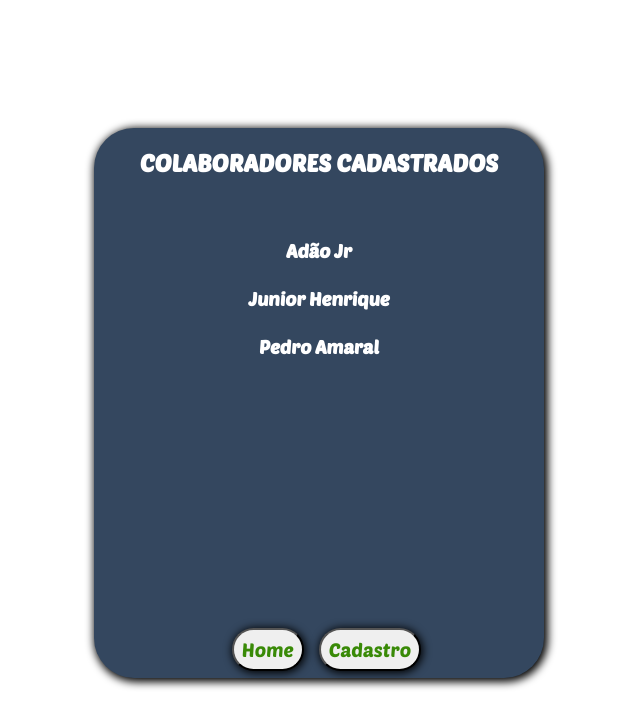
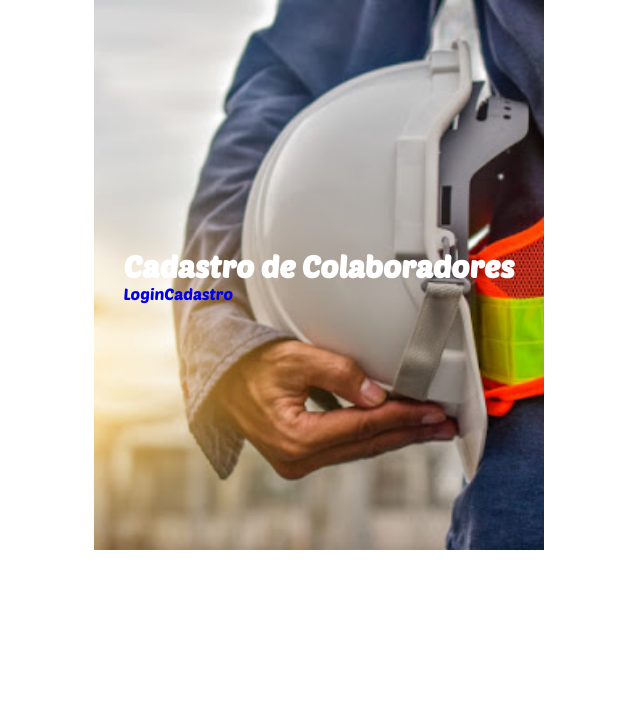
Before and after one commit to AdaoBJr/CadastroColaboradores, a React (Create React App) app in the folder cadastro-colaboradores/: page / in a window 1280 px wide. Shown: the top 728 px of the page, without its empty margins (321-961 px from the left). Built offline with nearby package versions, Linux system fonts and the light colour scheme.

Commit message:
Implementando notFound

```diff
--- a/cadastro-colaboradores/src/App.css
+++ b/cadastro-colaboradores/src/App.css
@@ -2,6 +2,7 @@
   background-image: url(./images/colaborador.jpeg);
   background-position: center;
   background-repeat: no-repeat;
+  background-size: cover;
   margin: 0 auto;
   display: flex;
   flex-direction: column;
@@ -12,6 +13,6 @@
 }
 
 .sectionHome h1 {
-  color: aliceblue;
+  color: white;
   font-size: 1.9em;
 }
--- a/cadastro-colaboradores/src/App.js
+++ b/cadastro-colaboradores/src/App.js
@@ -2,6 +2,7 @@
 import Login from './Pages/Login';
 import Home from './Pages/Home';
 import Employes from './Pages/Employes';
+import NotFound from './Pages/NotFound';
 import { BrowserRouter as Router, Switch, Route } from 'react-router-dom';
 import './App.css';
 
@@ -10,15 +11,15 @@
     <div>
       <Router>
         <Switch>
-          {/* <Route exact path="/" component={Home} /> */}
-          {/* <Route path="/login" component={Login} /> */}
-          {/* <Route path="/register" component={Register} /> */}
+          <Route exact path="/" component={Home} />
+          <Route path="/login" component={Login} />
+          <Route path="/register" component={Register} />
           <Route path="/employes" component={Employes} />
-          {/* <Route component={NotFound} /> */}
+          <Route component={NotFound} />
         </Switch>
       </Router>
       {/* <Register /> */}
-      <Employes />
+      {/* <Employes /> */}
     </div>
   );
 }
--- a/cadastro-colaboradores/src/Pages/NotFound.jsx
+++ b/cadastro-colaboradores/src/Pages/NotFound.jsx
@@ -1,9 +1,18 @@
 import React, { Component } from 'react';
+import { Link } from 'react-router-dom';
+import notFound from '../images/Error.png'
 
 class NotFound extends Component {
   render() {
     return (
-    );
+      <section>
+        <h1>Erro 404</h1>
+        <img src={notFound} alt="ERROR" width="500px"/>
+        <p>Epa! Parece que a página que você está procurando não existe.</p>
+        <p>
+          Caso tenha se perdido, não se preocupe! <Link to="/">Retorne ao início</Link>
+        </p>
+      </section>);
   }
 }
 
```
